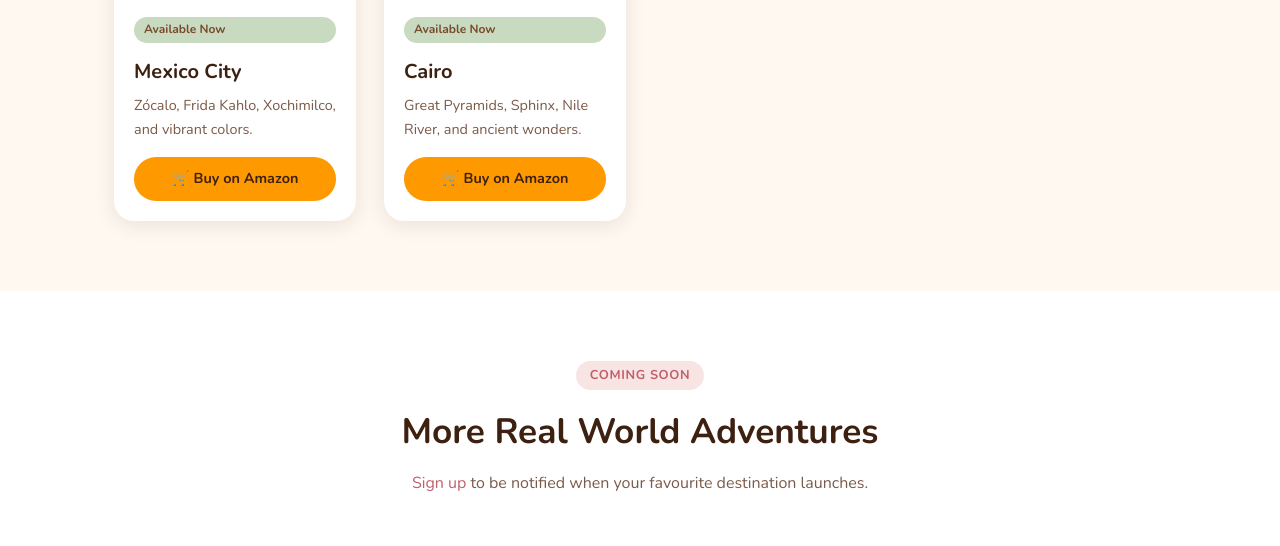
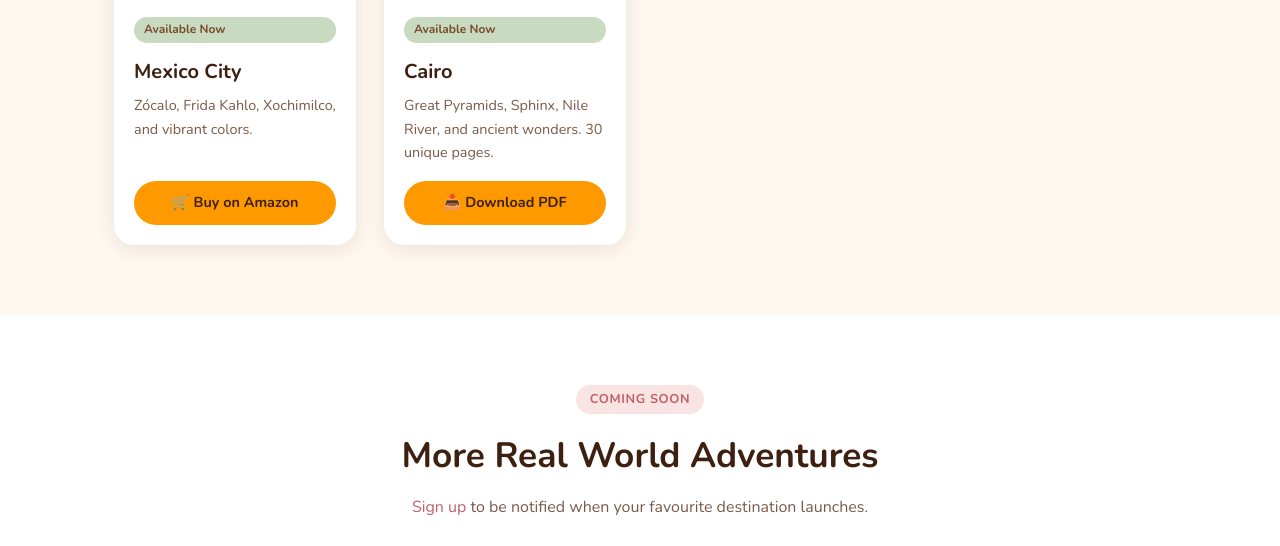
Before and after one commit to capybaraadventureskdp-code/capybara-adventures-website, a plain HTML site: page books.html in a window 1280 px wide. Shown: the part 1342-1888 px from the top of the page. Drawn offline with nearby package versions, Linux system fonts and the light colour scheme.

Commit message:
Add Egypt PDF download link to Cairo book

```diff
--- a/books.html
+++ b/books.html
@@ -90,8 +90,8 @@
         <div class="book-info">
           <span class="book-badge">Available Now</span>
           <h3>Cairo</h3>
-          <p>Great Pyramids, Sphinx, Nile River, and ancient wonders.</p>
-          <a href="https://amazon.com" target="_blank" rel="noopener" class="amazon-btn">🛒 Buy on Amazon</a>
+          <p>Great Pyramids, Sphinx, Nile River, and ancient wonders. 30 unique pages.</p>
+          <a href="output/kdp_ready/egypt/explore_cairo_KDP_READY.pdf" target="_blank" rel="noopener" class="amazon-btn">📥 Download PDF</a>
         </div>
       </div>
     </div>
```
